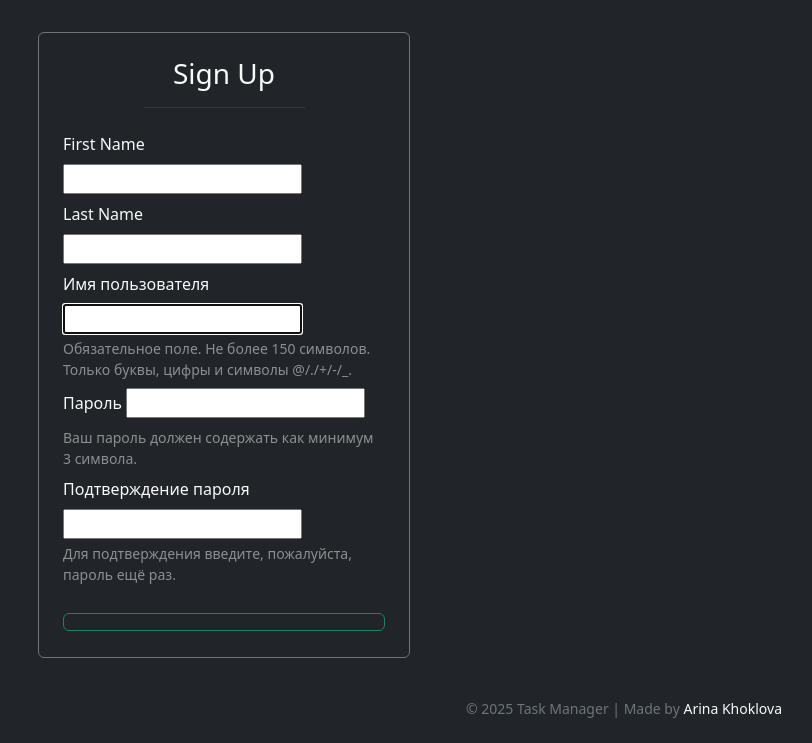
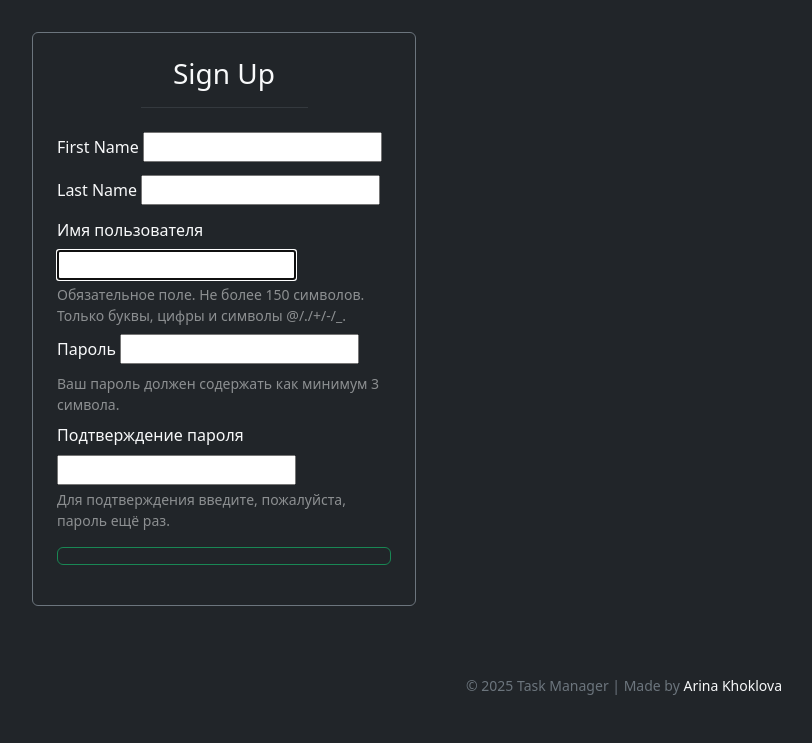
Before and after one commit to nyanyapushkina/python-project-52, a Django app: page /users/create/ in a window 1280 px wide. Shown: the part 80-823 px from the top of the page, without its empty margins (416-1228 px from the left). After the commit the page ends 775 px from the top, so only its background shows below. Run offline with Django 4.2, Linux system fonts and the light colour scheme; some libraries are stand-ins or nearby versions.

Commit message:
Update base form

```diff
--- a/task_manager/templates/includes/base_form.html
+++ b/task_manager/templates/includes/base_form.html
@@ -5,24 +5,27 @@
 {% block main_classes %}container py-3{% endblock %}
 
 {% block content %}
-<div class="card mx-auto bg-dark bg-opacity-25 border-secondary col-md-6 col-lg-4">
+<div class="card mx-auto bg-dark bg-opacity-25 border-secondary" style="max-width: 24rem;">
   <div class="card-body p-4">
     <div class="text-center mb-4">
-      <h1 class="h3 mb-2 text-light fw-normal">{% block form_heading %}{% endblock %}</h1>
+      <h1 class="h3 mb-2 text-light fw-normal">
+        {% block form_heading %}{% endblock %}
+      </h1>
       <hr class="border-secondary w-50 mx-auto">
     </div>
 
-    <form method="post" novalidate class="text-light">
+    <form method="post" novalidate class="text-light" {% block form_attrs %}{% endblock %}>
       {% csrf_token %}
+
       {% if form.non_field_errors %}
-        <div class="alert alert-danger">
-          {% for error in form.non_field_errors %}
-            {{ error }}
-          {% endfor %}
-        </div>
+      <div class="alert alert-danger mb-3">
+        {% for error in form.non_field_errors %}
+          {{ error }}
+        {% endfor %}
+      </div>
       {% endif %}
 
-      <div class="row g-2">
+      <div class="row g-2 mb-3">
         {% for field in form %}
           {% include "includes/form_field.html" %}
         {% endfor %}
@@ -30,13 +33,17 @@
 
       {% block extra_fields %}{% endblock %}
 
-      <div class="col-12 mt-4">
-        <button class="{% block button_classes %}btn btn-outline-success w-100 py-2{% endblock %}" type="submit">
+      <div class="d-grid gap-2">
+        <button type="submit" class="{% block button_classes %}btn btn-outline-success py-2{% endblock %}">
           {% block form_button %}{% endblock %}
         </button>
       </div>
 
-      {% block bottom_text %}{% endblock %}
+      {% block form_footer %}
+      <div class="mt-3 text-center">
+        {% block bottom_text %}{% endblock %}
+      </div>
+      {% endblock %}
     </form>
   </div>
 </div>
```
